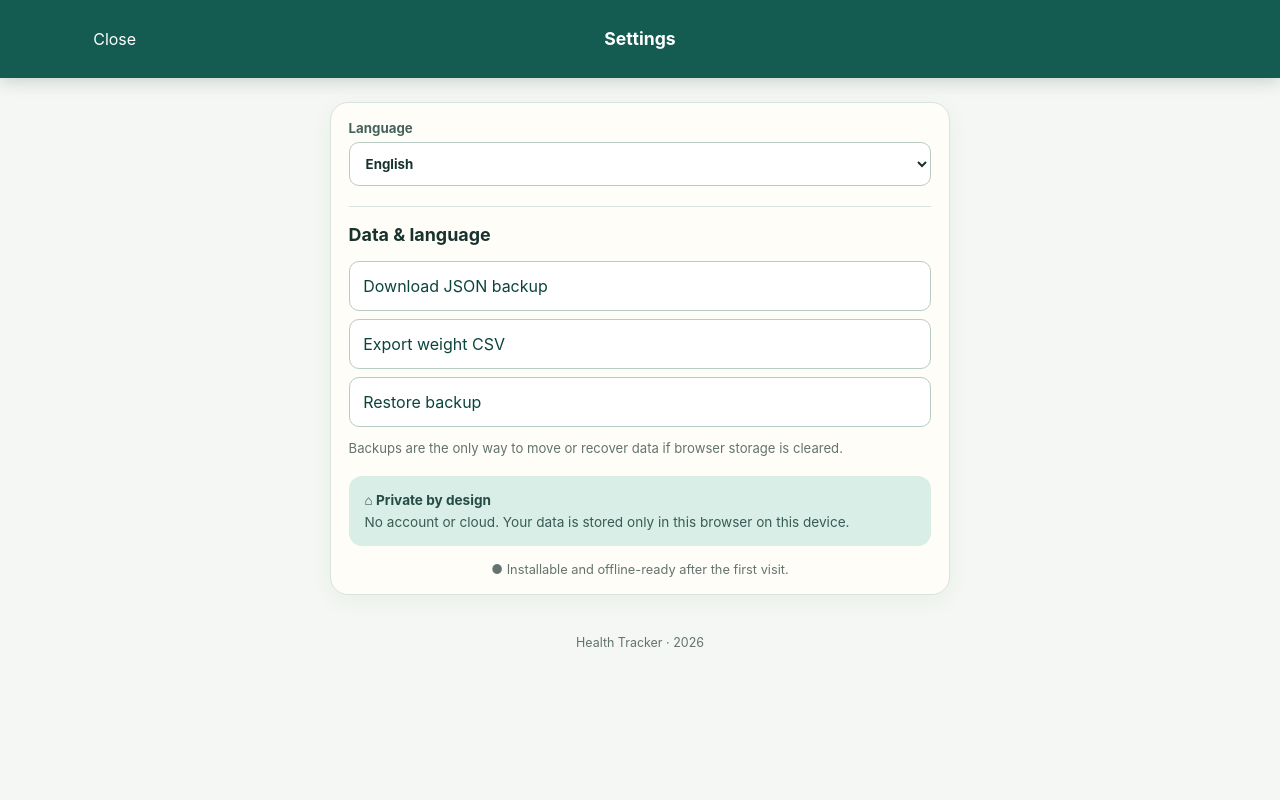
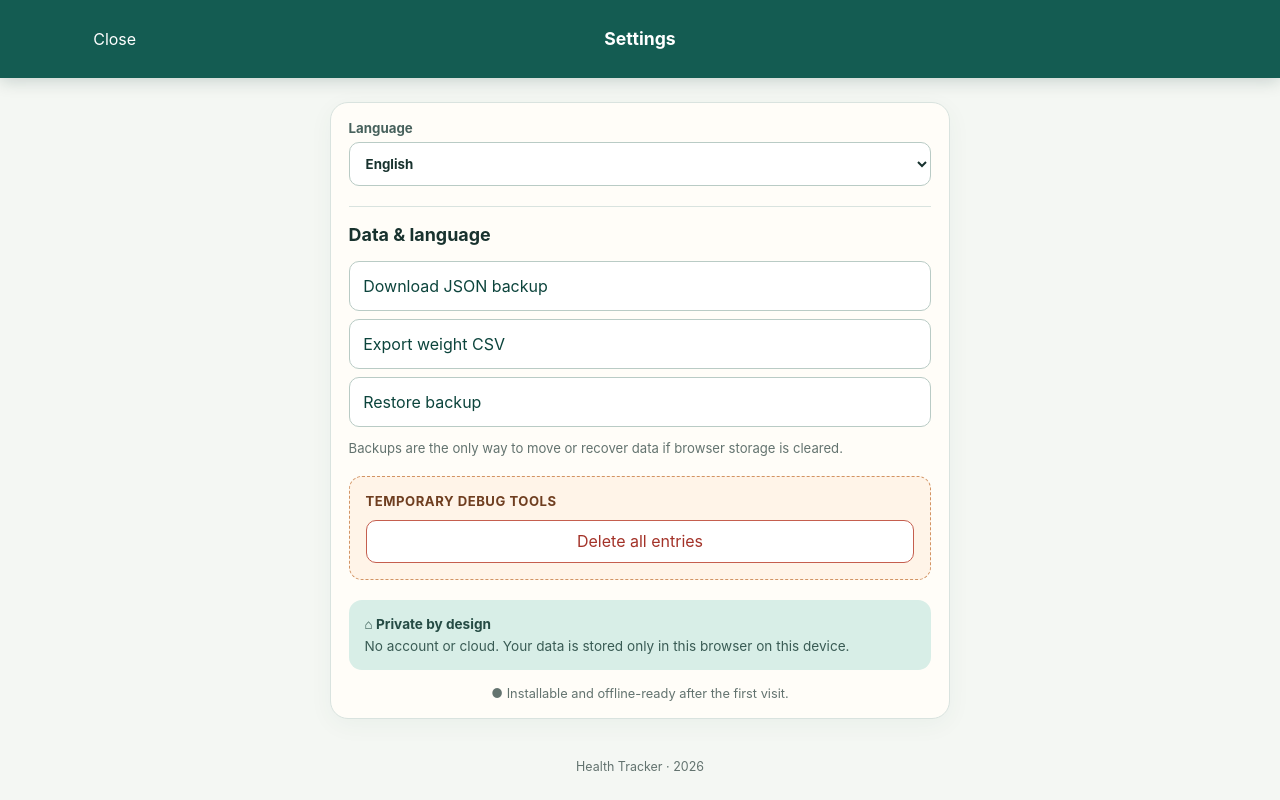
Before and after one commit to Scheronimus/HealthTracker, a React (Vite) app: page / in a window 1280 px wide. Both pictures are taken after a click on the button "Settings". Built offline with nearby package versions, Linux system fonts and the light colour scheme.

Commit message:
Add development-only clear-all control

```diff
--- a/src/App.css
+++ b/src/App.css
@@ -108,3 +108,8 @@ footer { padding-bottom: max(1rem, env(safe-area-inset-bottom)); }
 .entry-link:active { transform: translateY(0); }
 .entry-chevron { align-self: center; color: var(--muted); font-size: 1.75rem; font-weight: 300; line-height: 1; }
 .delete-entry-button { width: 100%; margin-top: .35rem; border-color: #e2bcbc; background: transparent; color: var(--danger); }
+/* Development-only reset tool */
+.debug-section { margin-top: 1.25rem; padding: 1rem; border: 1px dashed #d29363; border-radius: 13px; background: #fff4e8; color: #6f3e20; }
+.debug-section strong { display: block; margin-bottom: .65rem; font-size: .82rem; text-transform: uppercase; letter-spacing: .04em; }
+.debug-delete-button { width: 100%; border-color: #c55e4e; background: #fff; color: #a33228; }
+@media (prefers-color-scheme: dark) { .debug-section { background: #3a281f; color: #ffd5b8; } .debug-delete-button { background: #2a1c17; color: #ffb4a8; } }
--- a/src/App.jsx
+++ b/src/App.jsx
@@ -24,7 +24,11 @@ export default function App() {
   function save(item) { editing ? update(item) : add(item); closeEntry() }
   function deleteItem(id) { if (confirm(t('deleteConfirm'))) { remove(id); closeEntry() } }
   function filename(extension) { return `health-tracker-${new Date().toISOString().slice(0, 10)}.${extension}` }
-  function restore(text) {
+  function clearAll() {
+    if (!confirm(t('clearAllConfirm'))) return ''
+    setStore((current) => ({ ...current, measurements: [] }))
+    return t('clearAllDone')
+  }  function restore(text) {
     const imported = parseBackup(text)
     if (!confirm(t('restoreConfirm'))) return ''
     const result = mergeRestore(store, imported)
@@ -63,7 +67,7 @@ export default function App() {
       <p className="entry-privacy">{t('privacyBody')}</p>
     </main>}
     {screen === 'settings' && <main className="settings-screen">
-      <Settings language={language} onLanguage={changeLanguage} onBackup={() => downloadText(filename('json'), JSON.stringify(createBackup(store), null, 2), 'application/json')} onCsv={() => downloadText(filename('csv'), weightCsv(measurements), 'text/csv;charset=utf-8')} onRestore={restore} t={t} />
+      <Settings language={language} onLanguage={changeLanguage} onBackup={() => downloadText(filename('json'), JSON.stringify(createBackup(store), null, 2), 'application/json')} onCsv={() => downloadText(filename('csv'), weightCsv(measurements), 'text/csv;charset=utf-8')} onRestore={restore} onClearAll={clearAll} t={t} />
     </main>}
     <footer>Health Tracker · {new Date().getFullYear()}</footer>
   </>
--- a/src/components/Settings.jsx
+++ b/src/components/Settings.jsx
@@ -1,7 +1,7 @@
 import { useRef, useState } from 'react'
 import { languageNames } from '../i18n.js'
 
-export function Settings({ language, onLanguage, onBackup, onCsv, onRestore, t }) {
+export function Settings({ language, onLanguage, onBackup, onCsv, onRestore, onClearAll, t }) {
   const input = useRef(null)
   const [message, setMessage] = useState('')
 
@@ -10,6 +10,11 @@ export function Settings({ language, onLanguage, onBackup, onCsv, onRestore, t }
     if (!file) return
     try { setMessage(await onRestore(await file.text())) } catch { setMessage(t('invalidBackup')) }
     event.target.value = ''
+  }
+
+  function clearAll() {
+    const result = onClearAll()
+    if (result) setMessage(result)
   }
 
   return <section className="settings-panel card">
@@ -25,6 +30,10 @@ export function Settings({ language, onLanguage, onBackup, onCsv, onRestore, t }
       {message && <p className="status" role="status">{message}</p>}
       <p className="hint">{t('dataHint')}</p>
     </div>
+    {import.meta.env.DEV && <div className="debug-section">
+      <strong>{t('debugTools')}</strong>
+      <button className="debug-delete-button" type="button" onClick={clearAll}>{t('clearAll')}</button>
+    </div>}
     <aside className="settings-privacy"><strong>⌂ {t('privacyTitle')}</strong><p>{t('privacyBody')}</p></aside>
     <p className="settings-offline">● {t('install')}</p>
   </section>
```
Also changed, not shown: src/i18n.js, 2 other files (tests, documents, lock files or other folders).
